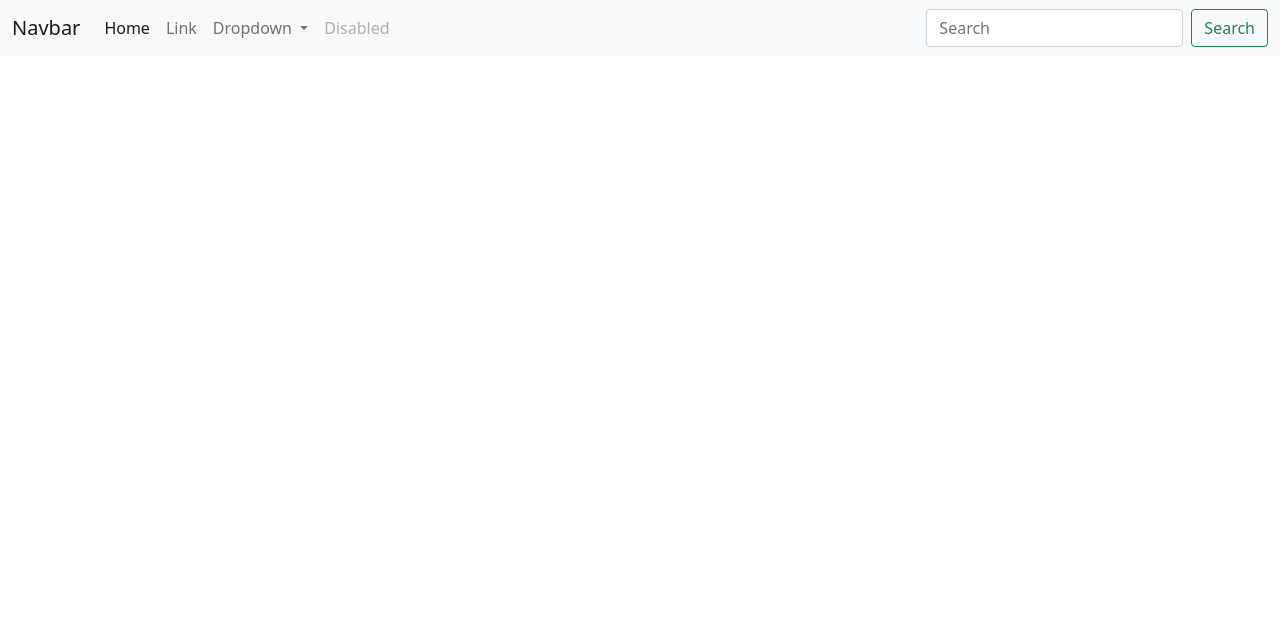
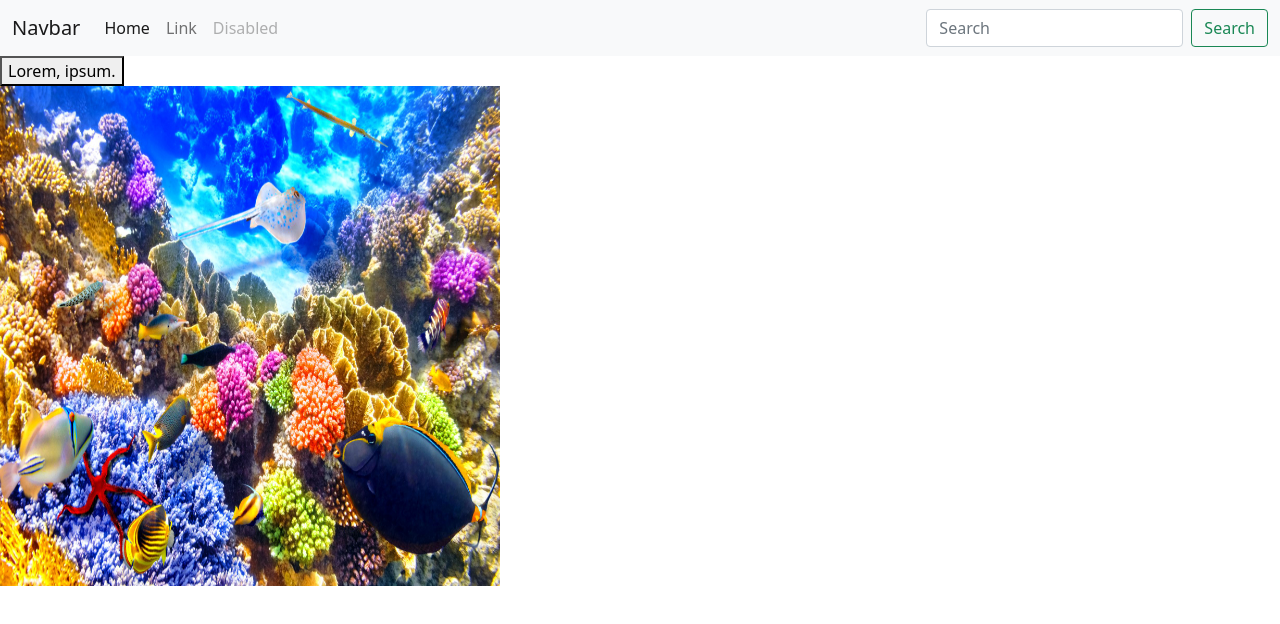
Before and after one commit to sameer-farrukh/Project-1, a plain HTML site: page index.html in a window 1280 px wide. Drawn offline with nearby package versions, Linux system fonts and the light colour scheme.

Commit message:
added a pic

```diff
--- a/assets/css/style.css
+++ b/assets/css/style.css
@@ -0,0 +1,4 @@
+.main .img-sec span img{
+    width: 500px;
+    height: 500px;
+}
--- a/index.html
+++ b/index.html
@@ -25,10 +25,7 @@
               <li class="nav-item">
                 <a class="nav-link" href="#">Link</a>
               </li>
-              <li class="nav-item dropdown">
-                <a class="nav-link dropdown-toggle" href="#" id="navbarDropdown" role="button" data-bs-toggle="dropdown" aria-expanded="false">
-                  Dropdown
-                </a>
+
                 <ul class="dropdown-menu" aria-labelledby="navbarDropdown">
                   <li><a class="dropdown-item" href="#">Action</a></li>
                   <li><a class="dropdown-item" href="#">Another action</a></li>
@@ -49,7 +46,10 @@
       </nav>
    </div><!-- /.header -->
    <div class="main">
-
+<button class="primary">Lorem, ipsum.</button>
+<div class="img-sec">
+  <span><img src="./assets/img/img1.jpg" alt=""></span>
+</div>
    </div><!-- /.main -->
    <div class="footer">
 
```
Also changed, not shown: assets/img/img1.jpg (added).
